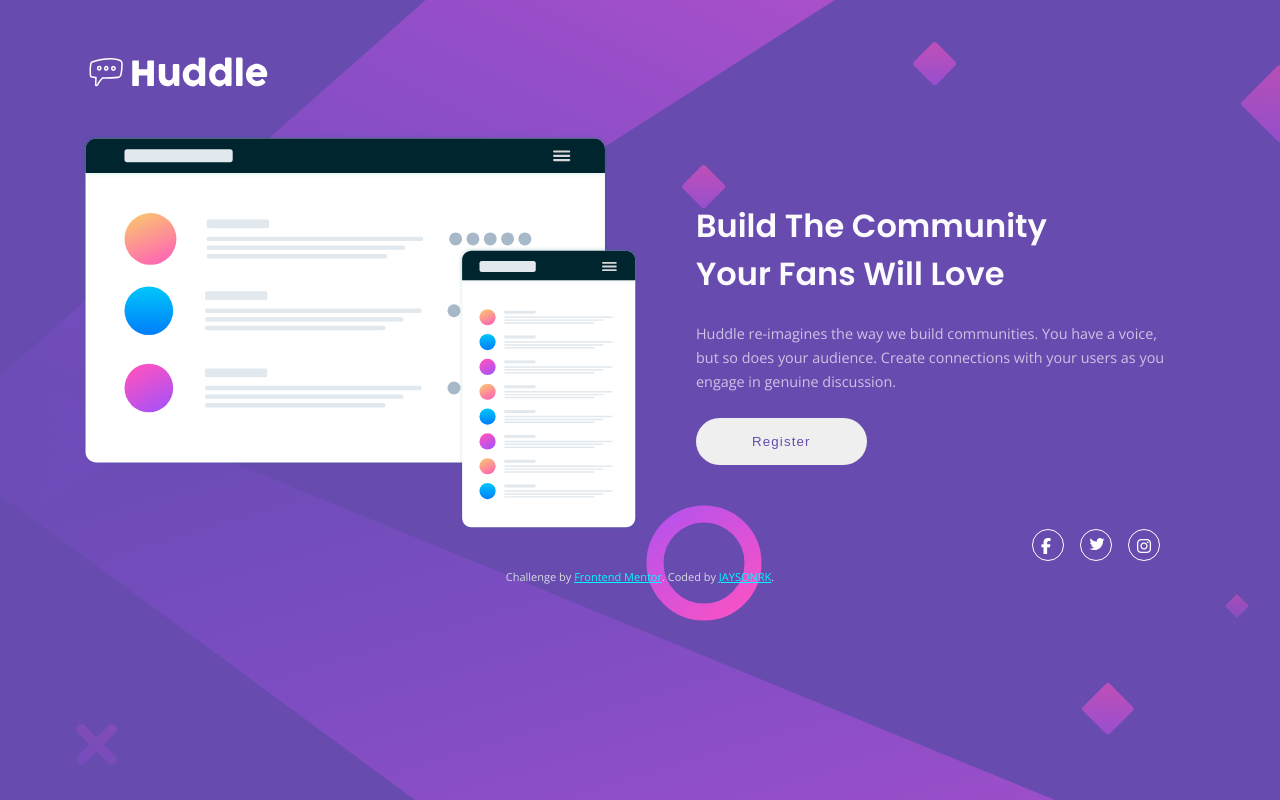
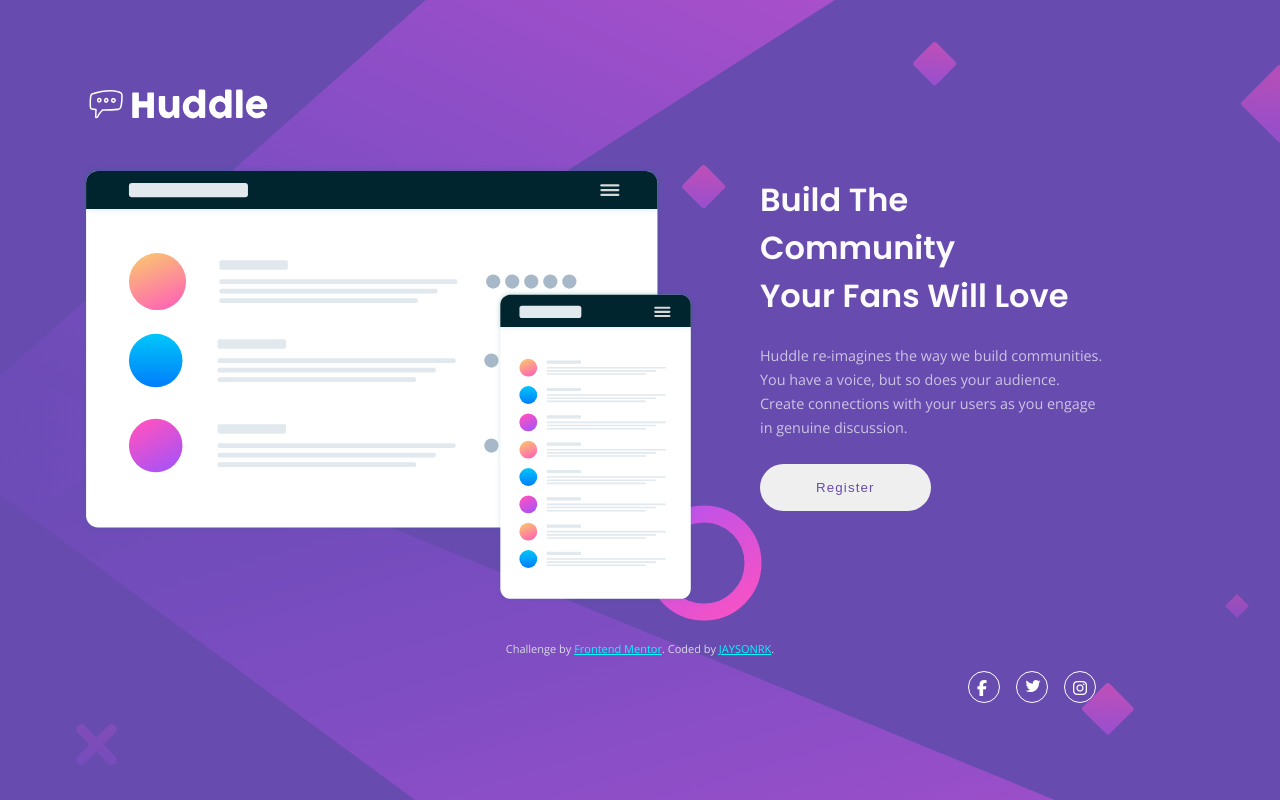
Before and after one commit to JAYSONRK/Huddle-landing-page-with-a-single-introductory-section, a plain HTML site: page index.html in a window 1280 px wide. Drawn offline with nearby package versions, Linux system fonts and the light colour scheme.

Commit message:
Update styles.css

```diff
--- a/styles.css
+++ b/styles.css
@@ -123,13 +123,13 @@ li:hover {
     transition: 0.15s ease-in-out;
 }
 
-i:hover, ion-icon:hover, span:hover {
+i:hover, ion-icon:hover {
    cursor: pointer;
    color: var( --Soft-Magenta);
    transition: 0.15s ease-in-out;
 }
 
-i, ion-icon,span {
+i, ion-icon {
     color: white;
  }
 
@@ -142,7 +142,7 @@ i, ion-icon,span {
     }
 
     .card {
-        margin: 3rem 5rem 0;
+        margin: 5rem 5rem 0;
         display: grid;
         grid-template-columns: repeat(2, 1fr)
     }
@@ -152,14 +152,14 @@ i, ion-icon,span {
     }
 
     picture img {
-        max-width: 100%;
+        max-width: 110%;
         margin: 2rem 0;
     }
 
 
     .description {
         text-align: left;
-        margin:auto  2rem 0;
+        margin:6rem  6rem 0;
         padding-left: 1.5rem;
     }
 
@@ -175,6 +175,7 @@ i, ion-icon,span {
         margin-top:4rem 0 0;;
         display: flex;
         justify-content: flex-end;
+        transform: translateY(200%);
 
     }
 
```
